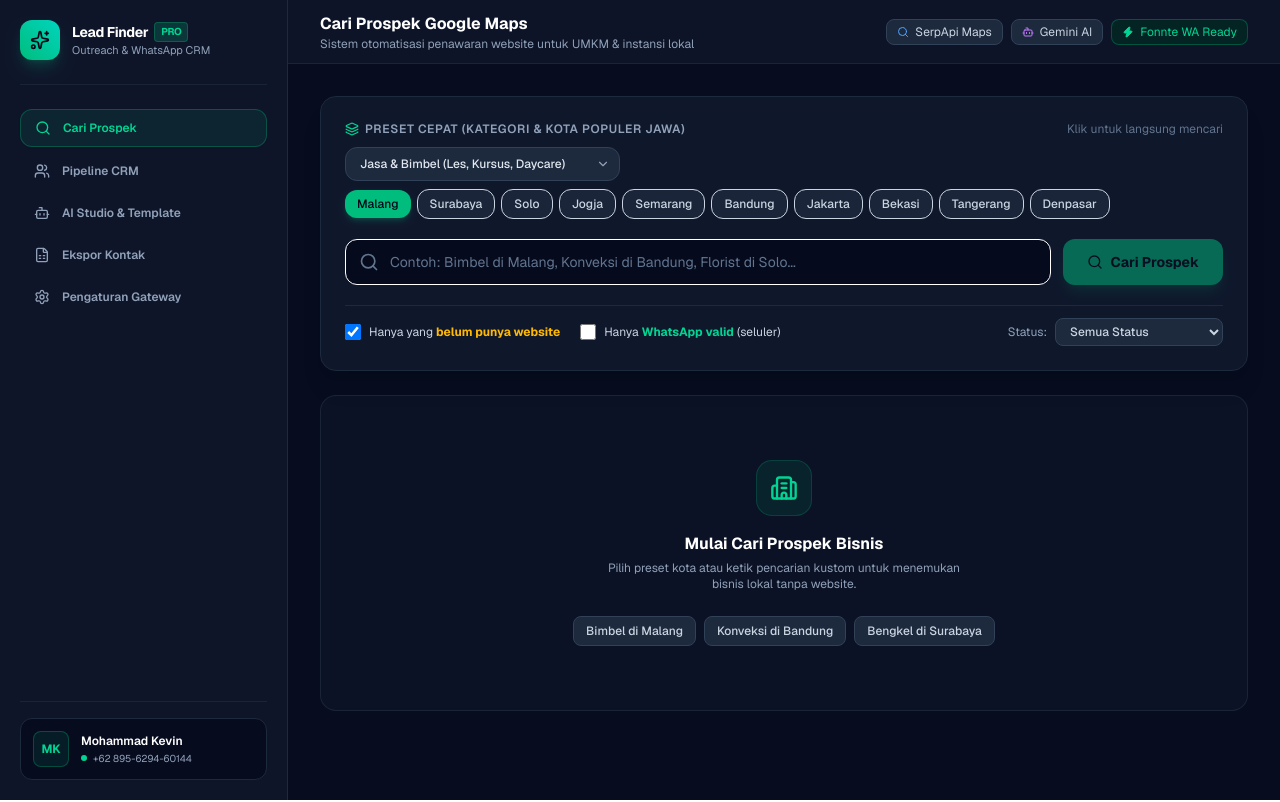
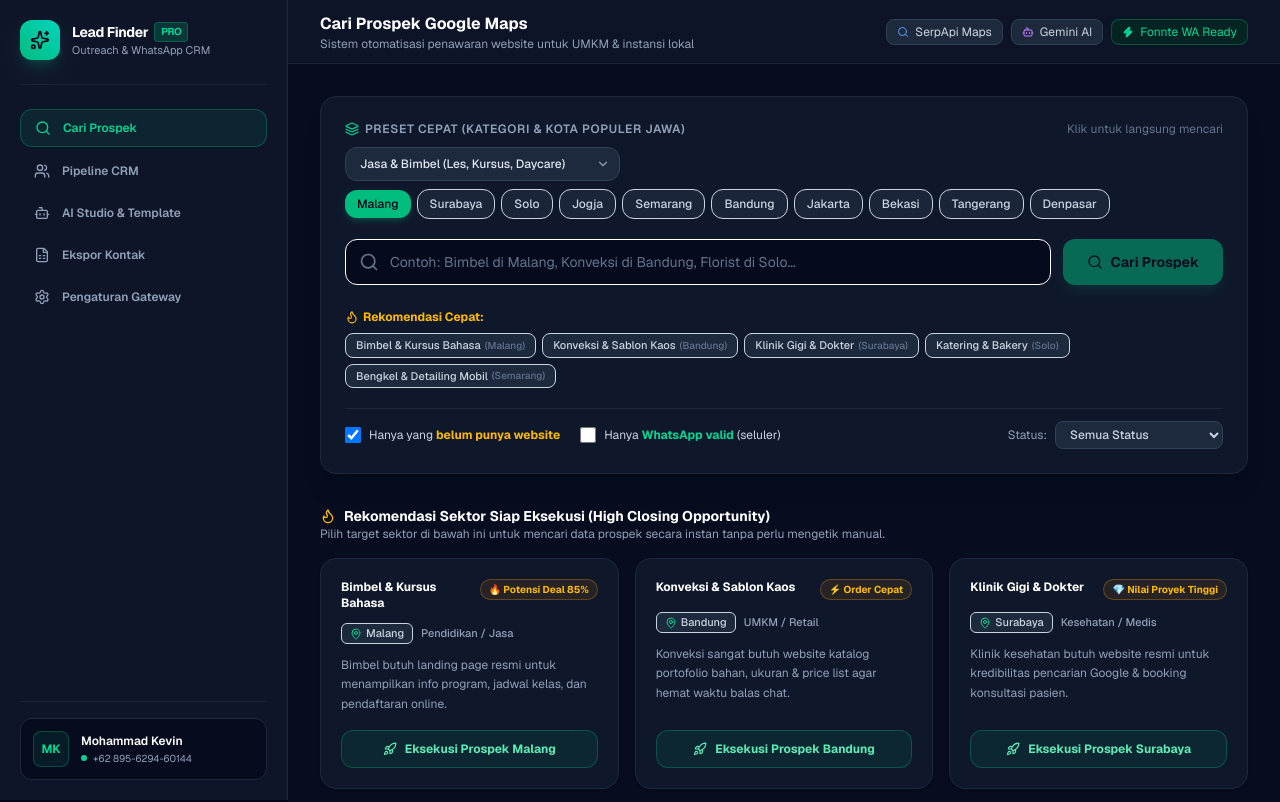
Before and after one commit to MohammadKevin/find-client, a Next.js app: page / in a window 1280 px wide. Shown: the top 802 px of the page. Built offline with nearby package versions, Linux system fonts and the light colour scheme.

Commit message:
feat: add 1-click curated prospecting recommendation engine on dashboard

```diff
--- a/app/page.tsx
+++ b/app/page.tsx
@@ -3,7 +3,6 @@
 import React, { useState, useEffect, useMemo } from 'react';
 import {
   Search,
-  Building2,
   Phone,
   PhoneCall,
   Globe,
@@ -35,6 +34,8 @@ import {
   Menu,
   X,
   Smartphone,
+  Flame,
+  Rocket,
 } from 'lucide-react';
 import {
   generateOutreachMessage,
@@ -76,6 +77,94 @@ const PRESET_CATEGORIES = [
   { label: 'UMKM Produk (Konveksi, Sablon, Baju)', query: 'Konveksi Sablon' },
   { label: 'Kuliner & Katering (Catering, Bakery)', query: 'Katering Bakery' },
   { label: 'Florist & Bunga (Buket, Souvenir)', query: 'Florist Toko Bunga' },
+];
+
+export interface CuratedRecommendation {
+  id: string;
+  title: string;
+  city: string;
+  query: string;
+  category: OutreachCategory;
+  categoryName: string;
+  tag: string;
+  opportunityBadge: string;
+  description: string;
+  iconBg: string;
+}
+
+const CURATED_RECOMMENDATIONS: CuratedRecommendation[] = [
+  {
+    id: 'bimbel-malang',
+    title: 'Bimbel & Kursus Bahasa',
+    city: 'Malang',
+    query: 'Bimbel Kursus di Malang',
+    category: 'jasa',
+    categoryName: 'Pendidikan / Jasa',
+    tag: 'Kota Pelajar',
+    opportunityBadge: '🔥 Potensi Deal 85%',
+    description: 'Bimbel butuh landing page resmi untuk menampilkan info program, jadwal kelas, dan pendaftaran online.',
+    iconBg: 'bg-blue-500/10 text-blue-400 border-blue-500/20',
+  },
+  {
+    id: 'konveksi-bandung',
+    title: 'Konveksi & Sablon Kaos',
+    city: 'Bandung',
+    query: 'Konveksi Sablon di Bandung',
+    category: 'umkm',
+    categoryName: 'UMKM / Retail',
+    tag: 'Pusat Fashion',
+    opportunityBadge: '⚡ Order Cepat',
+    description: 'Konveksi sangat butuh website katalog portofolio bahan, ukuran & price list agar hemat waktu balas chat.',
+    iconBg: 'bg-purple-500/10 text-purple-400 border-purple-500/20',
+  },
+  {
+    id: 'klinik-surabaya',
+    title: 'Klinik Gigi & Dokter',
+    city: 'Surabaya',
+    query: 'Klinik Gigi Dokter di Surabaya',
+    category: 'jasa',
+    categoryName: 'Kesehatan / Medis',
+    tag: 'Metropolitan',
+    opportunityBadge: '💎 Nilai Proyek Tinggi',
+    description: 'Klinik kesehatan butuh website resmi untuk kredibilitas pencarian Google & booking konsultasi pasien.',
+    iconBg: 'bg-emerald-500/10 text-emerald-400 border-emerald-500/20',
+  },
+  {
+    id: 'katering-solo',
+    title: 'Katering & Bakery',
+    city: 'Solo',
+    query: 'Katering Bakery di Solo',
+    category: 'umkm',
+    categoryName: 'Kuliner / Catering',
+    tag: 'Event & Wedding',
+    opportunityBadge: '🛒 Katalog Menu',
+    description: 'Katering membutuhkan katalog paket prasmanan & hampers yang bisa langsung diakses calon pengantin.',
+    iconBg: 'bg-amber-500/10 text-amber-400 border-amber-500/20',
+  },
+  {
+    id: 'bengkel-semarang',
+    title: 'Bengkel & Detailing Mobil',
+    city: 'Semarang',
+    query: 'Bengkel Otomotif di Semarang',
+    category: 'jasa',
+    categoryName: 'Otomotif & Servis',
+    tag: 'Jasa Rutin',
+    opportunityBadge: '🚗 Repeat Customer',
+    description: 'Bengkel mobil butuh landing page Google Maps untuk menarik pemilik mobil baru yang mencari servis terdekat.',
+    iconBg: 'bg-rose-500/10 text-rose-400 border-rose-500/20',
+  },
+  {
+    id: 'florist-jogja',
+    title: 'Florist & Buket Wisuda',
+    city: 'Jogja',
+    query: 'Florist Toko Bunga di Jogja',
+    category: 'umkm',
+    categoryName: 'Florist / Souvenir',
+    tag: 'Musim Wisuda',
+    opportunityBadge: '🎓 Mahasiswa & Event',
+    description: 'Toko bunga butuh galeri katalog buket siap kirim instan untuk mahasiswa dan acara wisuda kampus.',
+    iconBg: 'bg-pink-500/10 text-pink-400 border-pink-500/20',
+  },
 ];
 
 const STATUS_CONFIG: Record<
@@ -909,7 +998,7 @@ export default function LeadFinderApp() {
                   <button
                     type="submit"
                     disabled={isLoading || !query.trim()}
-                    className="inline-flex items-center justify-center gap-2 px-6 py-3 rounded-xl bg-emerald-500 hover:bg-emerald-400 active:bg-emerald-600 disabled:opacity-50 text-slate-950 font-bold text-sm shadow-lg shadow-emerald-500/20 transition cursor-pointer"
+                    className="inline-flex items-center justify-center gap-2 px-6 py-3 rounded-xl bg-emerald-500 hover:bg-emerald-400 active:bg-emerald-600 disabled:opacity-50 text-slate-950 font-bold text-sm shadow-lg shadow-emerald-500/20 transition cursor-pointer shrink-0"
                   >
                     {isLoading ? (
                       <>
@@ -924,6 +1013,26 @@ export default function LeadFinderApp() {
                     )}
                   </button>
                 </form>
+
+                {/* Quick Recommendation Chips */}
+                <div className="flex flex-wrap items-center gap-2 pt-1 text-xs">
+                  <span className="text-amber-400 font-bold flex items-center gap-1 shrink-0">
+                    <Flame className="h-3.5 w-3.5 text-amber-400" />
+                    Rekomendasi Cepat:
+                  </span>
+                  <div className="flex flex-wrap items-center gap-1.5">
+                    {CURATED_RECOMMENDATIONS.slice(0, 5).map((rec) => (
+                      <button
+                        key={rec.id}
+                        onClick={() => handleApplyPreset(rec.query.replace(` di ${rec.city}`, ''), rec.city)}
+                        className="inline-flex items-center gap-1 px-2.5 py-1 rounded-lg bg-slate-800 hover:bg-slate-750 text-slate-300 hover:text-emerald-400 border border-slate-750 transition cursor-pointer text-[11px] font-medium"
+                      >
+                        <span>{rec.title}</span>
+                        <span className="text-[10px] text-slate-500">({rec.city})</span>
+                      </button>
+                    ))}
+                  </div>
+                </div>
 
                 {/* Filter switches */}
                 <div className="flex flex-wrap items-center justify-between gap-4 pt-3 border-t border-slate-800 text-xs">
@@ -1257,35 +1366,59 @@ export default function LeadFinderApp() {
                   </p>
                 </div>
               ) : (
-                <div className="text-center py-16 bg-slate-900/60 rounded-2xl border border-slate-800/80 p-8 space-y-4">
-                  <div className="h-14 w-14 rounded-2xl bg-emerald-500/10 border border-emerald-500/20 flex items-center justify-center text-emerald-400 mx-auto">
-                    <Building2 className="h-7 w-7" />
-                  </div>
-                  <div>
-                    <h3 className="text-base font-bold text-white">Mulai Cari Prospek Bisnis</h3>
-                    <p className="text-xs text-slate-400 max-w-sm mx-auto mt-1">
-                      Pilih preset kota atau ketik pencarian kustom untuk menemukan bisnis lokal tanpa website.
-                    </p>
-                  </div>
-                  <div className="flex flex-wrap justify-center gap-2 max-w-lg mx-auto pt-2">
-                    <button
-                      onClick={() => handleApplyPreset('Bimbel Kursus', 'Malang')}
-                      className="px-3 py-1.5 rounded-lg text-xs font-medium bg-slate-800 hover:bg-slate-750 border border-slate-700 text-slate-300 transition"
-                    >
-                      Bimbel di Malang
-                    </button>
-                    <button
-                      onClick={() => handleApplyPreset('Konveksi Sablon', 'Bandung')}
-                      className="px-3 py-1.5 rounded-lg text-xs font-medium bg-slate-800 hover:bg-slate-750 border border-slate-700 text-slate-300 transition"
-                    >
-                      Konveksi di Bandung
-                    </button>
-                    <button
-                      onClick={() => handleApplyPreset('Bengkel Otomotif', 'Surabaya')}
-                      className="px-3 py-1.5 rounded-lg text-xs font-medium bg-slate-800 hover:bg-slate-750 border border-slate-700 text-slate-300 transition"
-                    >
-                      Bengkel di Surabaya
-                    </button>
+                <div className="space-y-4">
+                  <div className="flex flex-col sm:flex-row sm:items-center justify-between gap-2 pt-2">
+                    <div>
+                      <h3 className="text-sm font-bold text-white flex items-center gap-2">
+                        <Flame className="h-4 w-4 text-amber-400" />
+                        Rekomendasi Sektor Siap Eksekusi (High Closing Opportunity)
+                      </h3>
+                      <p className="text-xs text-slate-400">
+                        Pilih target sektor di bawah ini untuk mencari data prospek secara instan tanpa perlu mengetik manual.
+                      </p>
+                    </div>
+                  </div>
+
+                  <div className="grid grid-cols-1 md:grid-cols-2 lg:grid-cols-3 gap-4">
+                    {CURATED_RECOMMENDATIONS.map((rec) => (
+                      <div
+                        key={rec.id}
+                        className="bg-slate-900 border border-slate-800 hover:border-slate-700 rounded-2xl p-5 flex flex-col justify-between space-y-4 transition shadow-sm hover:shadow-md"
+                      >
+                        <div className="space-y-3">
+                          <div className="flex items-start justify-between gap-2">
+                            <div className="flex items-center gap-2">
+                              <span className="text-xs font-bold text-white">{rec.title}</span>
+                            </div>
+                            <span className="text-[10px] font-bold px-2 py-0.5 rounded-full bg-amber-500/10 text-amber-400 border border-amber-500/30 whitespace-nowrap">
+                              {rec.opportunityBadge}
+                            </span>
+                          </div>
+
+                          <div className="flex items-center gap-2 text-xs">
+                            <span className="inline-flex items-center gap-1 text-[11px] font-medium text-slate-300 bg-slate-800 px-2 py-0.5 rounded-md border border-slate-750">
+                              <MapPin className="h-3 w-3 text-emerald-400" />
+                              {rec.city}
+                            </span>
+                            <span className="text-[11px] text-slate-400 font-medium">
+                              {rec.categoryName}
+                            </span>
+                          </div>
+
+                          <p className="text-xs text-slate-400 leading-relaxed">
+                            {rec.description}
+                          </p>
+                        </div>
+
+                        <button
+                          onClick={() => handleApplyPreset(rec.query.replace(` di ${rec.city}`, ''), rec.city)}
+                          className="w-full inline-flex items-center justify-center gap-2 py-2.5 rounded-xl bg-emerald-500/10 hover:bg-emerald-500 text-emerald-300 hover:text-slate-950 border border-emerald-500/30 hover:border-emerald-500 font-bold text-xs transition cursor-pointer"
+                        >
+                          <Rocket className="h-3.5 w-3.5" />
+                          <span>Eksekusi Prospek {rec.city}</span>
+                        </button>
+                      </div>
+                    ))}
                   </div>
                 </div>
               )}
```
